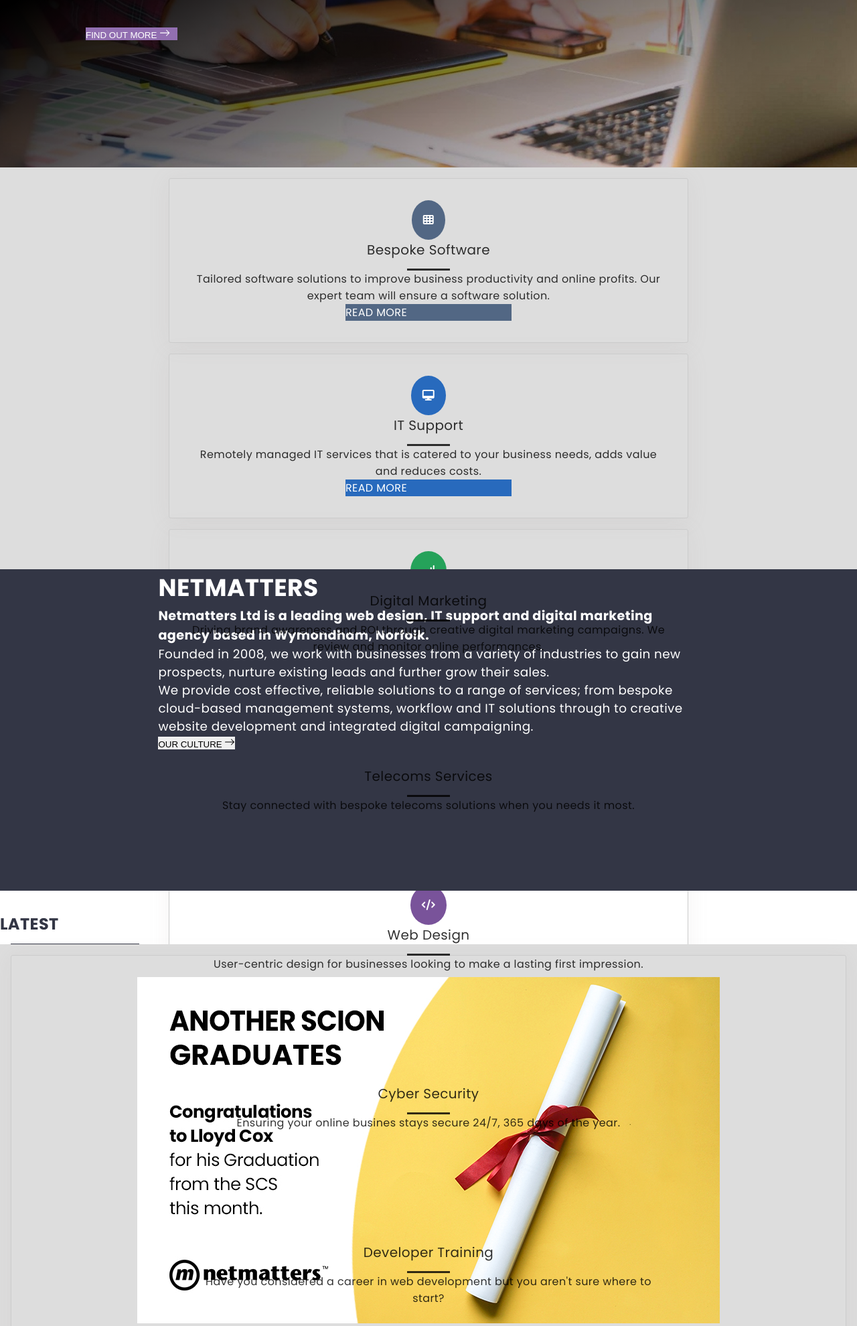
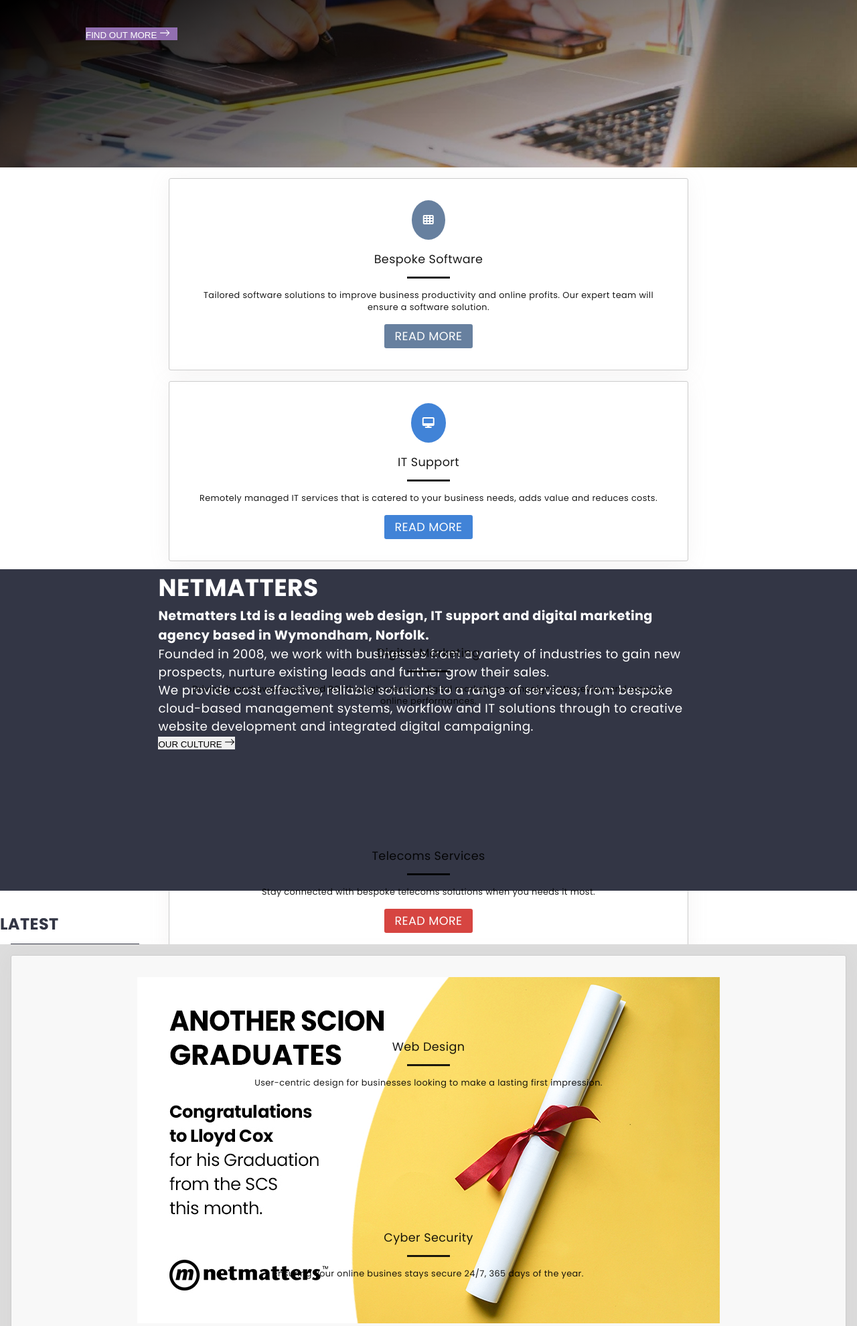
Before and after one commit to MattMakesNoise/Netmatters-HTML-CSS-JS-PHP-Reflection, a PHP site: page / in a window 1280 px wide. Shown: the part 550-2530 px from the top of the page at 67% size. Run offline with PHP 8.4, Linux system fonts and the light colour scheme; some libraries are stand-ins or nearby versions.

Commit message:
adds styling to card internals

```diff
--- a/css/style.css
+++ b/css/style.css
@@ -10,6 +10,7 @@
   font-family: 'Poppins', sans-serif;
   letter-spacing: 0.4px;
   font-size: 1rem;
+  background-color: #fff;
 }
 
 .page-wrapper {
@@ -294,7 +295,7 @@
 /*========== CARDS ===========*/
 .cards-section {
   height: 300vh;
-  background-color: #ddd;
+  background-color: rgba(255, 255, 255, 0.1);
 }
 
 @media screen and (max-width: 768px) {
@@ -352,6 +353,7 @@
   padding: 2rem;
   -webkit-box-shadow: 0 3px 2rem rgba(156, 152, 152, 0.1);
           box-shadow: 0 3px 2rem rgba(156, 152, 152, 0.1);
+  background-color: rgba(255, 255, 255, 0.8);
 }
 
 .icon-border {
@@ -366,21 +368,11 @@
   text-align: center;
 }
 
-.card-body {
-  display: -webkit-box;
-  display: -ms-flexbox;
-  display: flex;
-  -webkit-box-orient: vertical;
-  -webkit-box-direction: normal;
-      -ms-flex-direction: column;
-          flex-direction: column;
-}
-
 .card-title,
 .card-text {
   text-align: center;
   color: 900;
-  opacity: 80%;
+  opacity: 90%;
   font-weight: 400;
 }
 
@@ -396,19 +388,28 @@
   background-size: 5vw 7%;
   background-position: center bottom, 0.2vw 0;
   padding-bottom: 1rem;
-  font-size: 1.25rem;
+  font-size: 1.1rem;
+  margin-top: 1rem;
+  font-weight: 400;
 }
 
 .card-text {
-  font-size: 1rem;
+  font-size: 0.8rem;
+  margin-top: 1rem;
+  margin-bottom: 1rem;
 }
 
 .card-btn {
+  display: inline-block;
   margin: auto auto 0 auto;
   text-transform: uppercase;
-  width: 35%;
+  height: auto;
   white-space: nowrap;
-  font-size: 1rem;
+  font-size: 1.1rem;
+  cursor: pointer;
+  padding: 5px 15px;
+  text-align: center;
+  border-radius: 3px;
 }
 
 /*========== SOFT CARD =======*/
@@ -419,11 +420,11 @@
 }
 
 .soft-card .icon-border {
-  background-color: #526784;
+  background-color: #67809F;
 }
 
 .soft-card .soft-btn {
-  background-color: #526784;
+  background-color: #67809F;
   color: #fff;
   text-decoration: none;
 }
@@ -472,11 +473,11 @@
 }
 
 .it-card .icon-border {
-  background-color: #286ABD;
+  background-color: #4183D7;
 }
 
 .it-card .it-btn {
-  background-color: #286ABD;
+  background-color: #4183D7;
   color: #fff;
   text-decoration: none;
 }
@@ -525,11 +526,11 @@
 }
 
 .market-card .icon-border {
-  background-color: #25A25A;
+  background-color: #2ECC71;
 }
 
 .market-card .market-btn {
-  background-color: #25A25A;
+  background-color: #2ECC71;
   color: #fff;
   text-decoration: none;
 }
@@ -578,11 +579,11 @@
 }
 
 .tele-card .icon-border {
-  background-color: #BC2C28;
+  background-color: #D64541;
 }
 
 .tele-card .tele-btn {
-  background-color: #BC2C28;
+  background-color: #D64541;
   color: #fff;
   text-decoration: none;
 }
@@ -631,11 +632,11 @@
 }
 
 .web-card .icon-border {
-  background-color: #79539A;
+  background-color: #926FB1;
 }
 
 .web-card .web-btn {
-  background-color: #79539A;
+  background-color: #926FB1;
   color: #fff;
   text-decoration: none;
 }
@@ -684,11 +685,11 @@
 }
 
 .cyber-card .icon-border {
-  background-color: #DE093F;
+  background-color: #F62459;
 }
 
 .cyber-card .cyber-btn {
-  background-color: #DE093F;
+  background-color: #F62459;
   color: #fff;
   text-decoration: none;
 }
--- a/index.html
+++ b/index.html
@@ -63,71 +63,57 @@
                 <div class="icon-border">
                     <i class="fas fa-th card-icon fa-1x"></i>
                 </div>
-                <div class="card-body">
                 <h5 class="card-title">Bespoke Software</h5>
                 <p class="card-text">Tailored software solutions to improve business productivity and online profits. Our expert team will ensure a software solution.</p>
                 <a href="#" class="soft-btn card-btn">Read More</a>
-                </div>
             </article>
             <article class="card it-card">
                 <div class="icon-border">
                     <i class="fas fa-desktop card-icon fa-1x"></i>
                 </div>
-                <div class="card-body">
                 <h5 class="card-title">IT Support</h5>
                 <p class="card-text">Remotely managed IT services that is catered to your business needs, adds value and reduces costs.</p>
                 <a href="#" class="it-btn card-btn">Read More</a>
-                </div>
             </article>
             <article class="card market-card">
                 <div class="icon-border">
                     <i class="fas fa-signal card-icon"></i>
                 </div>
-                <div class="card-body">
                 <h5 class="card-title">Digital Marketing</h5>
                 <p class="card-text">Driving brand awareness and ROI through creative digital marketing campaigns. We review and monitor online performances.</p>
                 <a href="#" class="market-btn card-btn">Read More</a>
-                </div>
             </article>
             <article class="card tele-card">
                 <div class="icon-border">
                     <i class="fas fa-phone-volume card-icon"></i>
                 </div>
-                <div class="card-body">
                   <h5 class="card-title">Telecoms Services</h5>
                   <p class="card-text">Stay connected with bespoke telecoms solutions when you needs it most.</p>
                   <a href="#" class="tele-btn card-btn">Read More</a>
-                </div>
             </article>
             <article class="card web-card">
                 <div class="icon-border">
                     <i class="fas fa-code card-icon"></i>
                 </div>
-                <div class="card-body">
                   <h5 class="card-title">Web Design</h5>
                   <p class="card-text">User-centric design for businesses looking to make a lasting first impression.</p>
                   <a href="#" class="web-btn card-btn">Read More</a>
-                </div>
             </article>
             <article class="card cyber-card">
                 <div class="icon-border">
                     <i class="fas fa-shield-virus card-icon"></i>
                 </div>
-                <div class="card-body">
                   <h5 class="card-title">Cyber Security</h5>
                   <p class="card-text">Ensuring your online busines stays secure 24/7, 365 days of the year.</p>
                   <a href="#" class="cyber-btn card-btn">Read More</a>
-                </div>
             </article>
             <article class="card train-card">
                 <div class="icon-border">
                     <i class="fas fa-graduation-cap card-icon"></i>
                 </div>
-                <div class="card-body">
                     <h5 class="card-title">Developer Training</h5>
                     <p class="card-text">Have you considered a career in web development but you aren't sure where to start?</p>
                     <a href="#" class="train-btn card-btn">Read More</a>
-                </div>
             </article>
         </section>
         <!-- Cards End -->
--- a/sass/partials/_global-styles.scss
+++ b/sass/partials/_global-styles.scss
@@ -9,6 +9,7 @@
     font-family: 'Poppins', sans-serif;
     letter-spacing: 0.4px;
     font-size: 1rem;
+    background-color: #fff;
 }
 
 .page-wrapper {
--- a/sass/partials/sections/_cards.scss
+++ b/sass/partials/sections/_cards.scss
@@ -1,7 +1,7 @@
 /*========== CARDS ===========*/
 .cards-section {
     height: 300vh;
-    background-color: $lightgrey;
+    background-color: rgba(255,255,255,0.1);
     //All on each row up to medium devices
     @media screen and (max-width: $break-m) {
         @include flexcolumn;
@@ -32,6 +32,7 @@
     border-radius: 3px;
     padding: 2rem;
     box-shadow: 0 3px 2rem rgba(156, 152, 152, 0.1);
+    background-color: rgba(255,255,255,0.8);
 }
 
 .icon-border {
@@ -39,7 +40,6 @@
     border-radius: 50%;
     text-align: center;
     padding: 1rem;
-    // width: 15%;
 }
 
 .card-icon {
@@ -47,16 +47,11 @@
     text-align: center;
 }
 
-.card-body {
-    display: flex;
-    flex-direction: column;
-}
-
 .card-title,
 .card-text {
     text-align: center;
     color: $black;
-    opacity: 80%;
+    opacity: 90%;
     font-weight: $regular;
     &:hover {
         color: $white;
@@ -69,28 +64,37 @@
     background-size: 5vw 7%;
     background-position: center bottom, 0.2vw 0;
     padding-bottom: 1rem;
-    font-size: 1.25rem;
+    font-size: 1.1rem;
+    margin-top: 1rem;
+    font-weight: $regular;
 }
 
 .card-text {
-    font-size: 1rem;
+    font-size: 0.8rem;
+    margin-top: 1rem;
+    margin-bottom: 1rem;
 }
 
 .card-btn {
+    display: inline-block;
     margin: auto auto 0 auto;
     text-transform: uppercase;
-    width: 35%;
+    height: auto;
     white-space: nowrap;
-    font-size: 1rem;
+    font-size: 1.1rem;
+    cursor: pointer;
+    padding: 5px 15px;
+    text-align: center;
+    border-radius: 3px;
 }
     /*========== SOFT CARD =======*/
     .soft-card {
         order: 1;
         .icon-border {
-            background-color: $soft-dark;
+            background-color: $soft;
         }
         .soft-btn {
-            background-color: $soft-dark;
+            background-color: $soft;
             color: $white;
             text-decoration: none;
         }
@@ -132,10 +136,10 @@
     .it-card {
         order: 2;
         .icon-border {
-            background-color: $it-dark;
+            background-color: $it;
         }
         .it-btn {
-            background-color: $it-dark;
+            background-color: $it;
             color: $white;
             text-decoration: none;
         }
@@ -177,10 +181,10 @@
     .market-card {
         order: 3;
         .icon-border {
-            background-color: $market-dark;
+            background-color: $market;
         }
         .market-btn {
-            background-color: $market-dark;
+            background-color: $market;
             color: $white;
             text-decoration: none;
         }
@@ -222,10 +226,10 @@
     .tele-card {
         order: 4;
         .icon-border {
-            background-color: $tele-dark;
+            background-color: $tele;
         }
         .tele-btn {
-            background-color: $tele-dark;
+            background-color: $tele;
             color: $white;
             text-decoration: none;
         }
@@ -267,10 +271,10 @@
     .web-card {
         order: 5;
         .icon-border {
-            background-color: $web-dark;
+            background-color: $web;
         }
         .web-btn {
-            background-color: $web-dark;
+            background-color: $web;
             color: $white;
             text-decoration: none;
         }
@@ -312,10 +316,10 @@
     .cyber-card {
         order: 6;
         .icon-border {
-            background-color: $cyber-dark;
+            background-color: $cyber;
         }
         .cyber-btn {
-            background-color: $cyber-dark;
+            background-color: $cyber;
             color: $white;
             text-decoration: none;
         }
```
Also changed, not shown: 1 other file.
